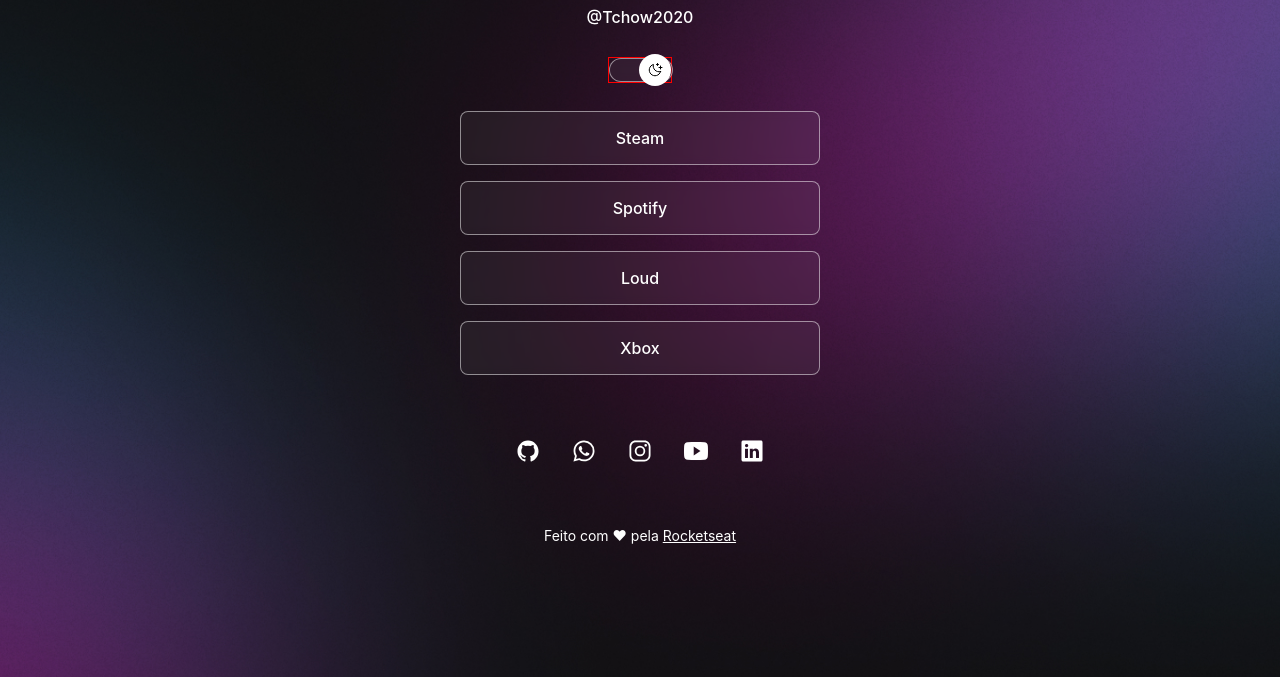
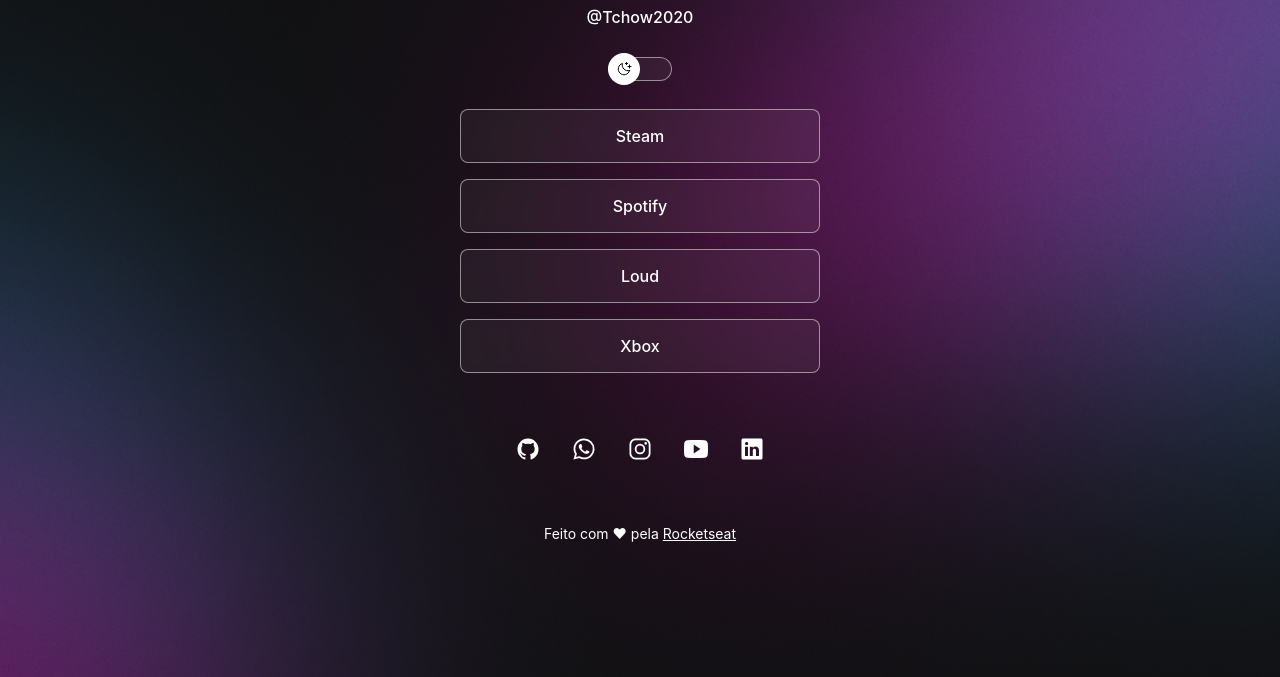
Before and after one commit to tchow2020/Curso.JS, a plain HTML site: page Discover-novo/Projeto/index.html in a window 1280 px wide. Shown: the part 123-800 px from the top of the page. Drawn offline with nearby package versions, Linux system fonts and the light colour scheme.

Commit message:
Front-Complete

```diff
--- a/Discover-novo/Projeto/index.html
+++ b/Discover-novo/Projeto/index.html
@@ -14,7 +14,7 @@
             <p>@Tchow2020</p>
         </div>
 
-        <div id="swicth">
+        <div id="switch">
             <button>
 
             </button>
--- a/Discover-novo/Projeto/style.css
+++ b/Discover-novo/Projeto/style.css
@@ -62,17 +62,17 @@
     margin-top: 8px;
 }
 
-/* swicth */
+/* switch */
 
-#swicth{
-    border: 1px solid red;
+#switch{
+    /* border: 1px solid red; */
     position: relative;
     width: 64px;
 
     margin: 4px auto;
 }
 
-#swicth button{
+#switch button{
     width: 32px;
     height: 32px;
     background: white var(--switch-bg-url) no-repeat center;
@@ -81,12 +81,17 @@
 
     position: absolute;
     top: 50%;
-    right: 0;
+    left: 0;
     z-index: 1;
     transform: translateY(-50%);
 }
 
-#swicth span{
+.light #switch button {
+    right: 0;
+    left: initial;
+}
+
+#switch span{
     display: block;
     width: 64px;
     height: 24px;
```
